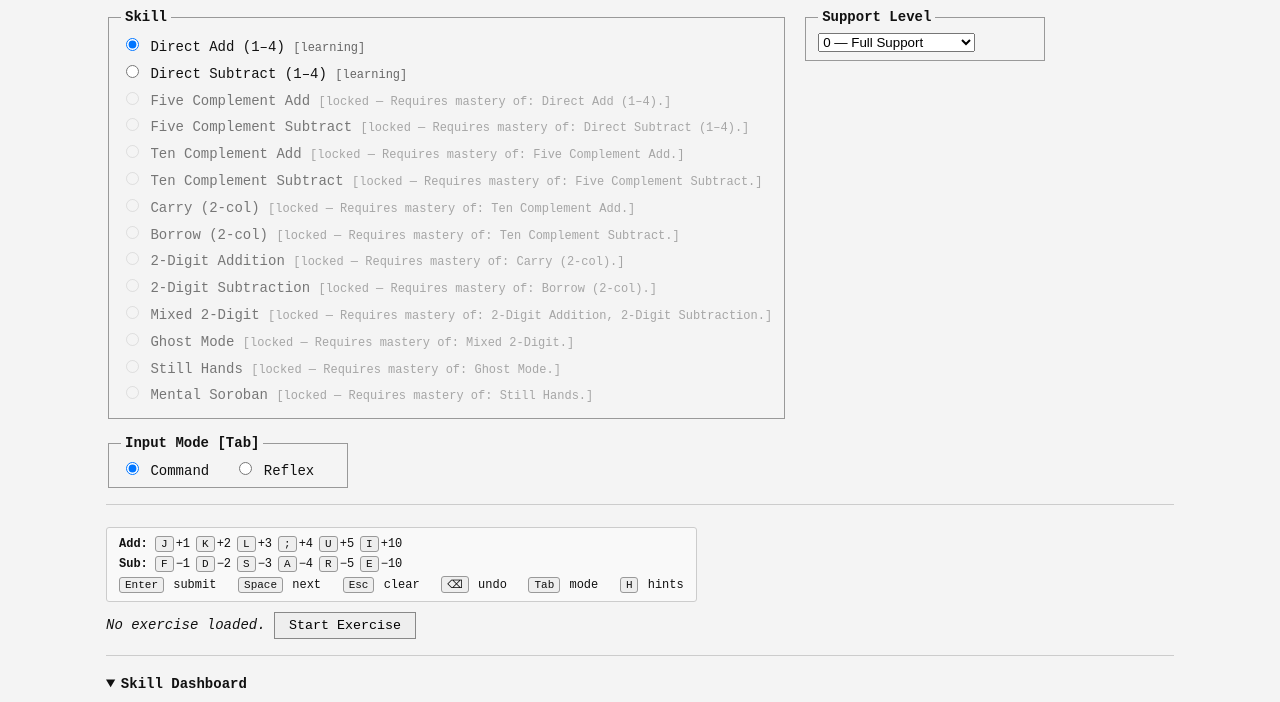
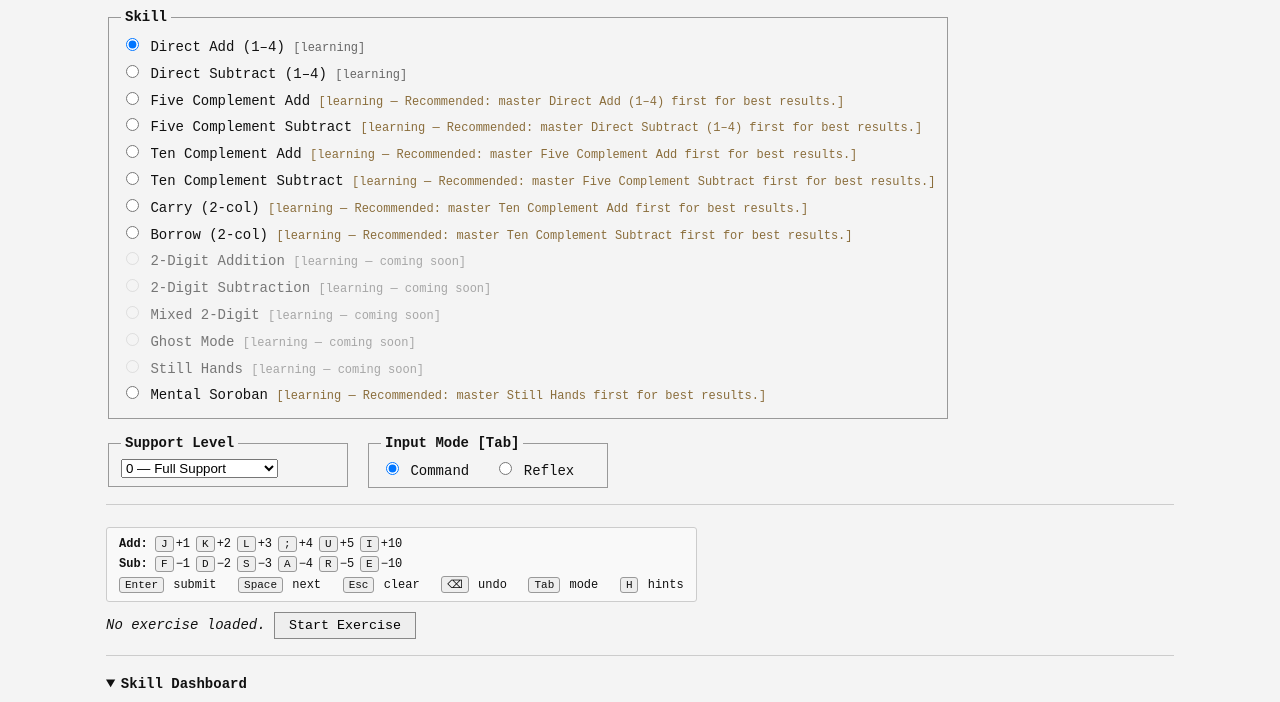
Before and after one commit to DavidTbilisi/SorobanMachine, a plain HTML site: page index.html in a window 1280 px wide. Shown: the part 53-755 px from the top of the page. Drawn offline with Linux system fonts and the light colour scheme.

Commit message:
feat: replace skill prerequisite locking with sequence recommendation
Skills are no longer hard-gated by mastery of prerequisites. All implemented
skills start as LEARNING and remain selectable; prerequisite chains are now
surfaced as advisory recommendations in the skill selector. Existing saved
progress with LOCKED skills is migrated to LEARNING on boot.

Co-Authored-By: Claude Opus 4.7 (1M context) <noreply@anthropic.com>

```diff
--- a/css/style.css
+++ b/css/style.css
@@ -32,6 +32,7 @@ legend { font-weight: bold; padding: 0 4px; }
   cursor: pointer;
 }
 .skill-unavailable { opacity: 0.55; cursor: default; }
+.skill-recommended .skill-meta { color: #8a6d3b; }
 .skill-meta { color: #666; font-size: 12px; }
 
 /* ── Exercise panel ─────────────────────────────────────────────────────────── */
--- a/js/app.js
+++ b/js/app.js
@@ -2,7 +2,7 @@ import { createInitialAppState, resetAppState } from './state.js';
 import { loadAppState, saveAppState, clearAppState } from './storage.js';
 import { generateExercise } from './trainer/exercises.js';
 import { evaluateAnswerNumeric, evaluateAnswerSequence } from './trainer/scoring.js';
-import { updateProgress, unlockEligibleSkills, applyRustyDecay } from './trainer/progress.js';
+import { updateProgress, unlockEligibleSkills, applyRustyDecay, migrateLockedToLearning } from './trainer/progress.js';
 import { canMasterSkill } from './trainer/gates.js';
 import { STATUS, PROVISIONAL_HOLD_MS, SKILL_IDS } from './config.js';
 import { applyOperation } from './engine/operations.js';
@@ -21,6 +21,7 @@ state.inputSequence ??= [];
 state.hintsVisible  ??= true;
 state.focusedCol    ??= 0;
 
+state.progress = migrateLockedToLearning(state.progress);
 state.progress = applyRustyDecay(state.progress);
 
 // ── Status transitions ────────────────────────────────────────────────────────
--- a/js/trainer/progress.js
+++ b/js/trainer/progress.js
@@ -1,5 +1,4 @@
 import { STATUS, SKILL_IDS, RUSTY_THRESHOLD_MS } from '../config.js';
-import { isSkillUnlocked } from './skills.js';
 
 /** @returns {Object} initial progress keyed by skillId */
 export function createInitialProgress() {
@@ -7,9 +6,7 @@ export function createInitialProgress() {
   for (const id of Object.values(SKILL_IDS)) {
     progress[id] = {
       skillId: id,
-      status: (id === SKILL_IDS.DIRECT_ADD || id === SKILL_IDS.DIRECT_SUBTRACT)
-        ? STATUS.LEARNING
-        : STATUS.LOCKED,
+      status: STATUS.LEARNING,
       attempts: 0,
       correct: 0,
       accuracy: 0,
@@ -20,6 +17,22 @@ export function createInitialProgress() {
     };
   }
   return progress;
+}
+
+/**
+ * Migrates any legacy LOCKED skill in saved progress to LEARNING.
+ * Skills are no longer hard-gated by prerequisites — sequence is a recommendation.
+ * @param {Object} progress
+ * @returns {Object}
+ */
+export function migrateLockedToLearning(progress) {
+  const updated = { ...progress };
+  for (const id of Object.keys(updated)) {
+    if (updated[id]?.status === STATUS.LOCKED) {
+      updated[id] = { ...updated[id], status: STATUS.LEARNING };
+    }
+  }
+  return updated;
 }
 
 /**
@@ -75,18 +88,13 @@ export function recalculateSkillProgress(skillId, attempts) {
 }
 
 /**
- * Unlocks (→ LEARNING) any LOCKED skill whose prerequisites are all mastered.
+ * No-op kept for call-site compatibility. Skills are no longer hard-locked by
+ * prerequisites; the sequence is surfaced as a recommendation instead.
  * @param {Object} progress
  * @returns {Object}
  */
 export function unlockEligibleSkills(progress) {
-  const updated = { ...progress };
-  for (const id of Object.values(SKILL_IDS)) {
-    if (updated[id].status === STATUS.LOCKED && isSkillUnlocked(id, updated)) {
-      updated[id] = { ...updated[id], status: STATUS.LEARNING };
-    }
-  }
-  return updated;
+  return progress;
 }
 
 /**
--- a/js/trainer/skills.js
+++ b/js/trainer/skills.js
@@ -26,16 +26,18 @@ export function getAllSkills() {
 }
 
 export function getUnlockedSkills(progress) {
-  return SKILL_TREE.filter(s => isSkillUnlocked(s.id, progress));
+  return SKILL_TREE.filter(s => arePrerequisitesMastered(s.id, progress));
 }
 
 /**
- * A skill is unlocked when all prerequisites are mastered.
+ * True when all of this skill's prerequisites are mastered.
+ * Used to flag whether following the recommended sequence is satisfied —
+ * NOT to block selection.
  * @param {string} skillId
  * @param {Object} progress
  * @returns {boolean}
  */
-export function isSkillUnlocked(skillId, progress) {
+export function arePrerequisitesMastered(skillId, progress) {
   const skill = SKILL_TREE.find(s => s.id === skillId);
   if (!skill) return false;
   return skill.prerequisites.every(id => progress[id]?.status === STATUS.MASTERED);
@@ -47,15 +49,17 @@ export function isSkillImplemented(skillId) {
 }
 
 /**
+ * Returns a recommendation hint when prerequisites aren't all mastered, else null.
+ * The skill is still selectable — this is advisory.
  * @param {string} skillId
  * @param {Object} progress
  * @returns {string|null}
  */
-export function getLockedReason(skillId, progress) {
+export function getRecommendationHint(skillId, progress) {
   const skill = SKILL_TREE.find(s => s.id === skillId);
-  if (!skill) return 'Unknown skill.';
+  if (!skill) return null;
   const unmet = skill.prerequisites.filter(id => progress[id]?.status !== STATUS.MASTERED);
   if (!unmet.length) return null;
   const labels = unmet.map(id => SKILL_TREE.find(s => s.id === id)?.label ?? id);
-  return `Requires mastery of: ${labels.join(', ')}.`;
+  return `Recommended: master ${labels.join(', ')} first for best results.`;
 }
--- a/js/ui/views.js
+++ b/js/ui/views.js
@@ -1,5 +1,5 @@
 import { STATUS, SUPPORT_LABELS, LICENSE, SKILL_IDS } from '../config.js';
-import { getAllSkills, getLockedReason } from '../trainer/skills.js';
+import { getAllSkills, getRecommendationHint } from '../trainer/skills.js';
 import { getMasteryBlockers } from '../trainer/gates.js';
 import { operationTokenToLabel, sequenceToLabels } from '../keyboard/shortcuts.js';
 
@@ -10,13 +10,12 @@ export function skillSelectorHTML(progress, selectedSkillId) {
     <legend>Skill</legend>
     ${getAllSkills().map(skill => {
       const p = progress[skill.id];
-      const locked = p.status === STATUS.LOCKED;
-      const unavailable = locked || !skill.implemented;
-      const reason = locked
-        ? getLockedReason(skill.id, progress)
-        : !skill.implemented ? 'coming soon' : '';
+      const unavailable = !skill.implemented;
+      const recommendation = skill.implemented ? getRecommendationHint(skill.id, progress) : null;
+      const reason = !skill.implemented ? 'coming soon' : (recommendation ?? '');
       const badge = p.status === STATUS.MASTERED ? ' ✓' : p.status === STATUS.PROVISIONAL ? ' ◑' : '';
-      return `<label class="skill-label ${unavailable ? 'skill-unavailable' : ''}">
+      const labelClass = unavailable ? 'skill-unavailable' : recommendation ? 'skill-recommended' : '';
+      return `<label class="skill-label ${labelClass}">
         <input type="radio" name="skill" value="${skill.id}"
           ${skill.id === selectedSkillId ? 'checked' : ''}
           ${unavailable ? 'disabled' : ''}>
```
